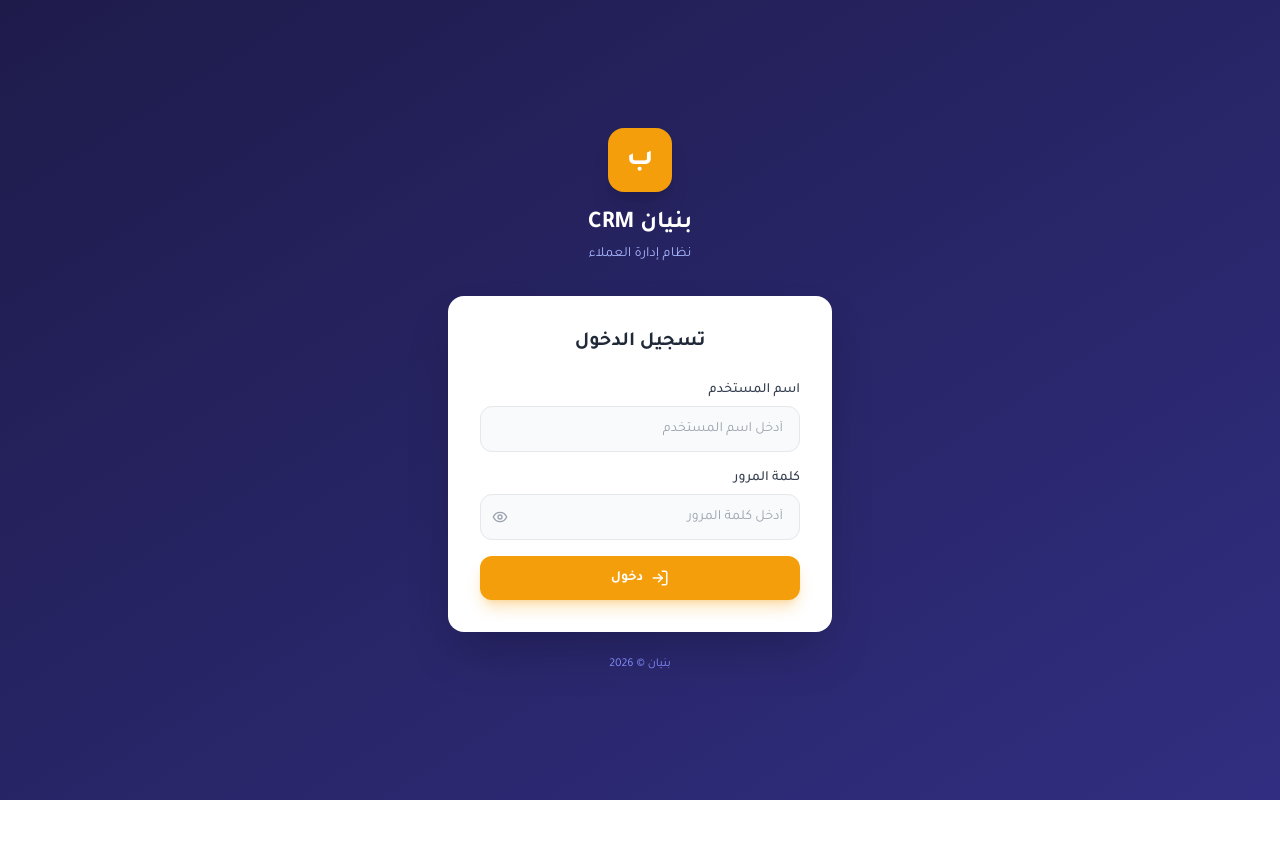
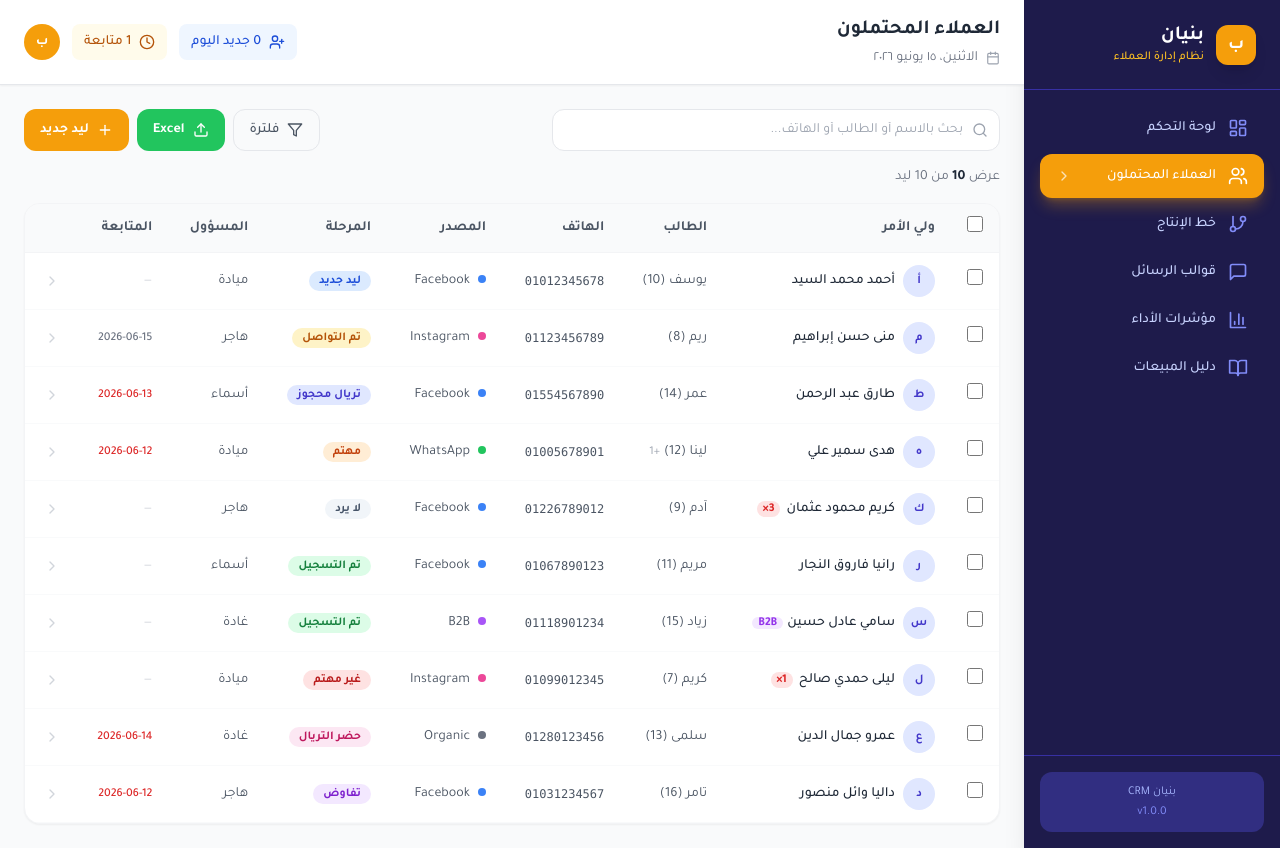
Before and after one commit to mohsenmahmoud/heat-center, a React (Vite) app: page /leads in a window 1280 px wide. Before the commit this address led to /login. Before the commit the page ends 800 px from the top, so only its background shows below. Built offline with nearby package versions, Linux system fonts and the light colour scheme.

Commit message:
Remove login — open the system to all users
https://claude.ai/code/session_01WT4r1YbqV99UiGy97qNna7

```diff
--- a/src/App.jsx
+++ b/src/App.jsx
@@ -1,28 +1,15 @@
-import { BrowserRouter, Routes, Route, useLocation, Navigate } from 'react-router-dom'
-import useStore from './store/useStore'
+import { BrowserRouter, Routes, Route, useLocation } from 'react-router-dom'
 import Sidebar from './components/Sidebar'
 import Header from './components/Header'
-import Login from './pages/Login'
 import Dashboard from './pages/Dashboard'
-import AgentHome from './pages/AgentHome'
 import Leads from './pages/Leads'
 import Pipeline from './pages/Pipeline'
 import Templates from './pages/Templates'
 import KPIs from './pages/KPIs'
 import Playbook from './pages/Playbook'
-import AdminUsers from './pages/AdminUsers'
-
-function RequireAuth({ children }) {
-  const currentUser = useStore((s) => s.currentUser)
-  if (!currentUser) return <Navigate to="/login" replace />
-  return children
-}
 
 function Layout() {
   const location = useLocation()
-  const currentUser = useStore((s) => s.currentUser)
-  const isAdmin = currentUser?.role === 'admin'
-
   return (
     <div className="flex min-h-screen bg-gray-50" dir="rtl">
       <Sidebar />
@@ -30,13 +17,12 @@ function Layout() {
         <Header pathname={location.pathname} />
         <main className="flex-1 overflow-auto">
           <Routes>
-            <Route path="/" element={isAdmin ? <Dashboard /> : <AgentHome />} />
+            <Route path="/" element={<Dashboard />} />
             <Route path="/leads" element={<Leads />} />
             <Route path="/pipeline" element={<Pipeline />} />
             <Route path="/templates" element={<Templates />} />
             <Route path="/kpis" element={<KPIs />} />
             <Route path="/playbook" element={<Playbook />} />
-            {isAdmin && <Route path="/users" element={<AdminUsers />} />}
           </Routes>
         </main>
       </div>
@@ -47,10 +33,7 @@ function Layout() {
 export default function App() {
   return (
     <BrowserRouter>
-      <Routes>
-        <Route path="/login" element={<Login />} />
-        <Route path="/*" element={<RequireAuth><Layout /></RequireAuth>} />
-      </Routes>
+      <Layout />
     </BrowserRouter>
   )
 }
--- a/src/components/Header.jsx
+++ b/src/components/Header.jsx
@@ -1,4 +1,4 @@
-import { Calendar, UserPlus, Clock, LogOut, Shield, User } from 'lucide-react'
+import { Calendar, UserPlus, Clock } from 'lucide-react'
 import { useNavigate } from 'react-router-dom'
 import useStore from '../store/useStore'
 
@@ -9,31 +9,20 @@ const pageTitles = {
   '/templates': 'قوالب الرسائل',
   '/kpis': 'مؤشرات الأداء',
   '/playbook': 'دليل المبيعات',
-  '/users': 'إدارة الحسابات',
 }
 
 export default function Header({ pathname }) {
   const leads = useStore((s) => s.leads)
-  const currentUser = useStore((s) => s.currentUser)
-  const logout = useStore((s) => s.logout)
   const navigate = useNavigate()
-
-  const isAdmin = currentUser?.role === 'admin'
-  const title = pathname === '/' && !isAdmin ? 'مهامي اليوم' : (pageTitles[pathname] || 'بنيان CRM')
+  const title = pageTitles[pathname] || 'بنيان CRM'
 
   const today = new Date().toISOString().split('T')[0]
-  const myLeads = isAdmin ? leads : leads.filter((l) => l.assignedTo === currentUser?.repName)
-  const newToday = myLeads.filter((l) => l.createdAt?.startsWith(today)).length
-  const followUpsToday = myLeads.filter((l) => l.followUpDate === today).length
+  const newToday = leads.filter((l) => l.createdAt?.startsWith(today)).length
+  const followUpsToday = leads.filter((l) => l.followUpDate === today).length
 
   const dateStr = new Date().toLocaleDateString('ar-EG', {
     weekday: 'long', year: 'numeric', month: 'long', day: 'numeric',
   })
-
-  const handleLogout = () => {
-    logout()
-    navigate('/login')
-  }
 
   return (
     <header className="bg-white border-b border-gray-200 px-6 py-4 flex items-center justify-between shadow-sm">
@@ -45,37 +34,20 @@ export default function Header({ pathname }) {
         </div>
       </div>
 
-      <div className="flex items-center gap-4">
-        {/* Quick Stats */}
       <div className="flex items-center gap-3">
         <button onClick={() => navigate('/leads', { state: { filterNewToday: true } })}
-            className="flex items-center gap-2 bg-blue-50 hover:bg-blue-100 text-blue-700 px-3 py-2 rounded-lg text-sm transition-colors cursor-pointer">
+          className="flex items-center gap-2 bg-blue-50 hover:bg-blue-100 text-blue-700 px-3 py-2 rounded-lg text-sm transition-colors">
           <UserPlus size={16} />
           <span className="font-medium">{newToday} جديد اليوم</span>
         </button>
         <button onClick={() => navigate('/leads', { state: { filterFollowUpToday: true } })}
-            className="flex items-center gap-2 bg-amber-50 hover:bg-amber-100 text-amber-700 px-3 py-2 rounded-lg text-sm transition-colors cursor-pointer">
+          className="flex items-center gap-2 bg-amber-50 hover:bg-amber-100 text-amber-700 px-3 py-2 rounded-lg text-sm transition-colors">
           <Clock size={16} />
           <span className="font-medium">{followUpsToday} متابعة</span>
         </button>
-        </div>
 
-        {/* User info + logout */}
-        <div className="flex items-center gap-2 border-r border-gray-200 pr-4">
-          <div className="text-right">
-            <p className="text-sm font-bold text-gray-700">{currentUser?.name}</p>
-            <p className="text-xs text-gray-400 flex items-center gap-1 justify-end">
-              {isAdmin ? <Shield size={10} /> : <User size={10} />}
-              {isAdmin ? 'أدمن' : 'سيلز'}
-            </p>
-          </div>
         <div className="w-9 h-9 bg-amber-500 rounded-full flex items-center justify-center text-white font-bold text-sm">
-            {currentUser?.name?.[0] || 'م'}
-          </div>
-          <button onClick={handleLogout} title="تسجيل الخروج"
-            className="p-2 text-gray-400 hover:text-red-500 hover:bg-red-50 rounded-lg transition-colors">
-            <LogOut size={18} />
-          </button>
+          ب
         </div>
       </div>
     </header>
--- a/src/components/Sidebar.jsx
+++ b/src/components/Sidebar.jsx
@@ -1,33 +1,18 @@
 import { NavLink } from 'react-router-dom'
-import { LayoutDashboard, Users, GitBranch, MessageSquare, BarChart3, BookOpen, ChevronRight, UserCog } from 'lucide-react'
-import useStore from '../store/useStore'
+import { LayoutDashboard, Users, GitBranch, MessageSquare, BarChart3, BookOpen, ChevronRight } from 'lucide-react'
 
-const agentNav = [
-  { to: '/', icon: LayoutDashboard, label: 'مهامي اليوم' },
-  { to: '/leads', icon: Users, label: 'ليدزي' },
-  { to: '/pipeline', icon: GitBranch, label: 'خط الإنتاج' },
-  { to: '/templates', icon: MessageSquare, label: 'قوالب الرسائل' },
-  { to: '/playbook', icon: BookOpen, label: 'دليل المبيعات' },
-]
-
-const adminNav = [
+const navItems = [
   { to: '/', icon: LayoutDashboard, label: 'لوحة التحكم' },
   { to: '/leads', icon: Users, label: 'العملاء المحتملون' },
   { to: '/pipeline', icon: GitBranch, label: 'خط الإنتاج' },
   { to: '/templates', icon: MessageSquare, label: 'قوالب الرسائل' },
   { to: '/kpis', icon: BarChart3, label: 'مؤشرات الأداء' },
   { to: '/playbook', icon: BookOpen, label: 'دليل المبيعات' },
-  { to: '/users', icon: UserCog, label: 'إدارة الحسابات' },
 ]
 
 export default function Sidebar() {
-  const currentUser = useStore((s) => s.currentUser)
-  const isAdmin = currentUser?.role === 'admin'
-  const navItems = isAdmin ? adminNav : agentNav
-
   return (
     <aside className="w-64 min-h-screen bg-[#1e1b4b] flex flex-col shadow-xl">
-      {/* Logo */}
       <div className="p-6 border-b border-indigo-800">
         <div className="flex items-center gap-3">
           <div className="w-10 h-10 bg-amber-500 rounded-xl flex items-center justify-center text-white font-bold text-lg shadow-lg">
@@ -40,7 +25,6 @@ export default function Sidebar() {
         </div>
       </div>
 
-      {/* Navigation */}
       <nav className="flex-1 p-4 space-y-1">
         {navItems.map(({ to, icon: Icon, label }) => (
           <NavLink
@@ -66,11 +50,10 @@ export default function Sidebar() {
         ))}
       </nav>
 
-      {/* Footer */}
       <div className="p-4 border-t border-indigo-800">
         <div className="bg-indigo-900 rounded-xl p-3 text-center">
-          <p className="text-indigo-300 text-xs">{currentUser?.name}</p>
-          <p className="text-indigo-400 text-xs mt-0.5">{isAdmin ? 'مدير النظام' : 'مندوب مبيعات'}</p>
+          <p className="text-indigo-300 text-xs">بنيان CRM</p>
+          <p className="text-indigo-400 text-xs mt-1">v1.0.0</p>
         </div>
       </div>
     </aside>
--- a/src/pages/Leads.jsx
+++ b/src/pages/Leads.jsx
@@ -752,10 +752,7 @@ function ImportModal({ onClose, onImport }) {
 
 // ─── Main Leads Page ──────────────────────────────────────────────────────────
 export default function Leads() {
-  const allLeads = useStore((s) => s.leads)
-  const currentUser = useStore((s) => s.currentUser)
-  const isAdmin = currentUser?.role === 'admin'
-  const leads = isAdmin ? allLeads : allLeads.filter((l) => l.assignedTo === currentUser?.repName)
+  const leads = useStore((s) => s.leads)
   const addLead = useStore((s) => s.addLead)
   const updateLead = useStore((s) => s.updateLead)
   const deleteLead = useStore((s) => s.deleteLead)
--- a/src/pages/Pipeline.jsx
+++ b/src/pages/Pipeline.jsx
@@ -171,10 +171,7 @@ function LeadCard({ lead }) {
 }
 
 export default function Pipeline() {
-  const allLeads = useStore((s) => s.leads)
-  const currentUser = useStore((s) => s.currentUser)
-  const isAdmin = currentUser?.role === 'admin'
-  const leads = isAdmin ? allLeads : allLeads.filter((l) => l.assignedTo === currentUser?.repName)
+  const leads = useStore((s) => s.leads)
 
   const stageLeads = (stage) => leads.filter((l) => l.stage === stage)
   const stageValue = (stage) => stageLeads(stage).reduce((s, l) => s + (Number(l.value) || 0), 0)
```
Lines whose indentation alone changed are shown as unchanged.
